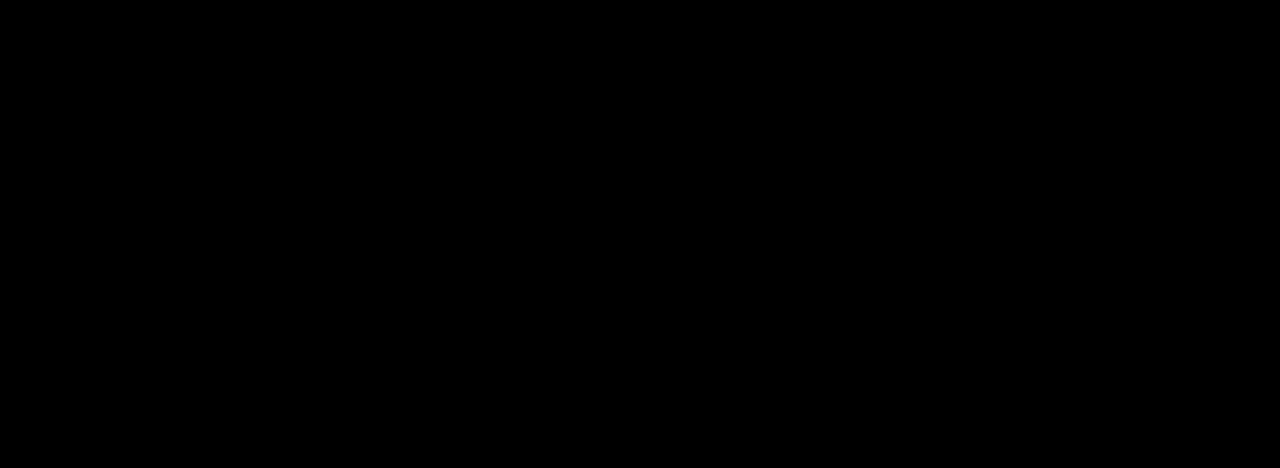
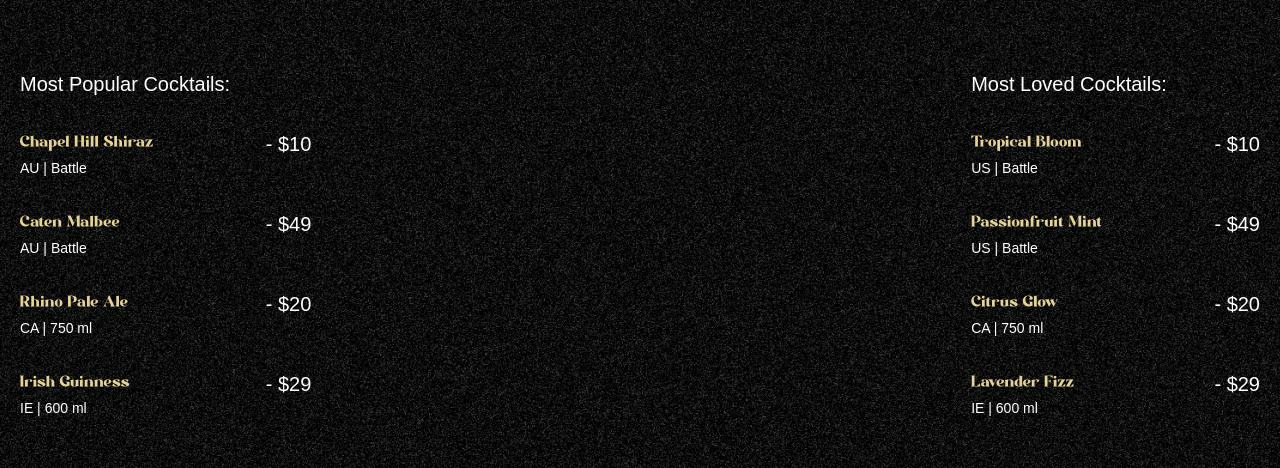
Before and after one commit to peter254-cpu/coktails-3D, a React (Vite) app: page / in a window 1280 px wide. Shown: the part 890-1358 px from the top of the page. Built offline with nearby package versions, Linux system fonts and the light colour scheme; a web font is replaced by a local one.

Commit message:
added coxktails section

```diff
--- a/src/App.jsx
+++ b/src/App.jsx
@@ -2,6 +2,7 @@
 import gsap from "gsap"
 import Header from "./components/Header"
 import Home from "./components/Home"
+import Cocktails from "./components/Coktails"
 
 
 gsap.registerPlugin(ScrollTrigger, SplitText)
@@ -11,9 +12,7 @@
     <main>
       <Header />
       <Home />
-      <div className="h-dvh bg-black">
-
-      </div>
+      <Cocktails />
     </main>
   )
 }
--- /dev/null
+++ b/src/components/Coktails.jsx
@@ -0,0 +1,77 @@
+import { useGSAP } from "@gsap/react"
+import { cocktailLists, mockTailLists } from "../constants/constants"
+import gsap from "gsap"
+
+const Cocktails = () => {
+    useGSAP(() => {
+        const parallaxTimeline = gsap.timeline({
+            scrollTrigger: {
+                trigger: '#cocktails',
+                start: 'top 30%',
+                end: 'bottom 80%',
+                scrub: true
+            }
+        })
+        parallaxTimeline
+        .from('#c-left-leaf', {
+            x: -100, y: 100
+        })
+        .from('#c-right-leaf', {
+            x: 100, y: 100
+        })
+    }
+    )
+    return (
+        <section id="cocktails" className="noisy">
+            <img src="/images/cocktail-left-leaf.png" alt="cocktail-left-leaf.png" id="c-left-leaf" />
+            <img src="/images/cocktail-right-leaf.png" alt="cocktail-right-leaf.png" id="c-right-leaf" />
+
+            <div className="list">
+
+                <div className="popular">
+                    <h2>
+                        Most Popular Cocktails:
+                    </h2>
+                    <ul>
+                        {cocktailLists.map(({ name, country, detail, price }) => (
+                            <li key={name}>
+                                <div className="md:me-28">
+                                    <h3>
+                                        {name}
+                                    </h3>
+                                    <p>
+                                        {country} | {detail}
+                                    </p>
+                                </div>
+                                <span>- {price}</span>
+                            </li>
+                        ))}
+                    </ul>
+                </div>
+
+                <div className="loved">
+                    <h2>
+                        Most Loved Cocktails:
+                    </h2>
+                    <ul>
+                        {mockTailLists.map(({ name, country, detail, price }) => (
+                            <li key={name}>
+                                <div className="me-28">
+                                    <h3>
+                                        {name}
+                                    </h3>
+                                    <p>
+                                        {country} | {detail}
+                                    </p>
+                                </div>
+                                <span>- {price}</span>
+                            </li>
+                        ))}
+                    </ul>
+                </div>
+            </div>
+        </section>
+    )
+}
+
+export default Cocktails
```
